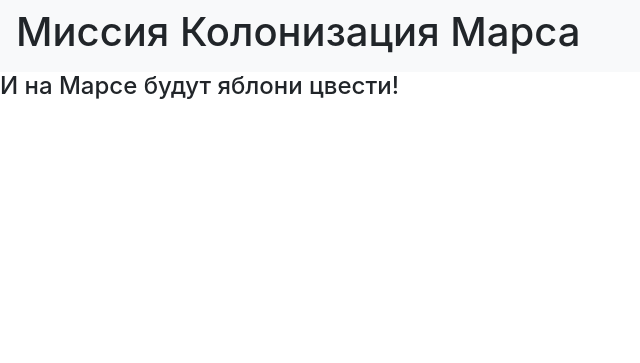
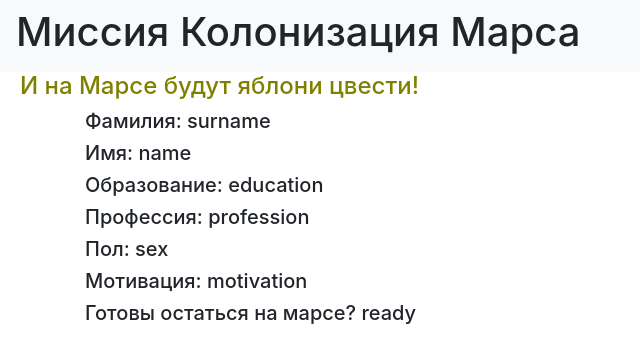
Before and after one commit to ItzAzee/flask, a Flask app: page /auto_answer in a window 1280 px wide. Shown: the top 363 px of the page, without its empty margins (0-640 px from the left). Run offline with Flask 3, Linux system fonts and the light colour scheme; some libraries are stand-ins or nearby versions.

Commit message:
Отбор Астронавтов

```diff
--- a/server.py
+++ b/server.py
@@ -1,6 +1,10 @@
 from flask import Flask, render_template
 
 app = Flask(__name__)
+
+params = {'title': 'title', 'surname': 'surname', 'name': 'name', 'education': 'education', 'sex': 'sex',
+          'motivation': 'motivation', 'profession': 'profession', 'ready': 'ready'}
+
 
 @app.route('/<word>')
 @app.route('/index/<word>')
@@ -8,13 +12,14 @@ def index(word):
     return render_template('base.html', title=word)
 
 
-@app.route('/training/<prof>')
-def training(prof):
-    return render_template('training.html', prof=prof)
+@app.route('/answer')
+def answer():
+    return render_template('auto_answer.html', **params)
 
-@app.route('/list_prof/<list>')
-def list_prof(list):
-    return render_template('list_prof.html', param=list)
+
+@app.route('/auto_answer')
+def auto_answer():
+    return render_template('auto_answer.html', **params)
 
 
 if __name__ == '__main__':
--- /dev/null
+++ b/static/css/style.css
@@ -0,0 +1,4 @@
+h4 {
+    color: #808000;
+    padding-left: 20px;
+}
--- /dev/null
+++ b/templates/auto_answer.html
@@ -0,0 +1,12 @@
+{% extends "base.html" %}
+
+{% block content %}
+<title>{{title}}</title>
+<h5>Фамилия: {{ surname }}</h5>
+<h5>Имя: {{ name }}</h5>
+<h5>Образование: {{ education }}</h5>
+<h5>Профессия: {{ profession }}</h5>
+<h5>Пол: {{ sex }}</h5>
+<h5>Мотивация: {{ motivation }}</h5>
+<h5>Готовы остаться на марсе? {{ready}}</h5>
+{% endblock %}
--- a/templates/base.html
+++ b/templates/base.html
@@ -7,6 +7,7 @@
           href="https://stackpath.bootstrapcdn.com/bootstrap/4.4.1/css/bootstrap.min.css"
           integrity="sha384-Vkoo8x4CGsO3+Hhxv8T/Q5PaXtkKtu6ug5TOeNV6gBiFeWPGFN9MuhOf23Q9Ifjh"
           crossorigin="anonymous">
+    <link rel="stylesheet" href="../static/css/style.css" />
     <title>{{title}}</title>
 </head>
 <body>
```
Also changed, not shown: templates/list_prof.html (deleted, +0 -20 lines), templates/training.html (deleted, +0 -11 lines).
